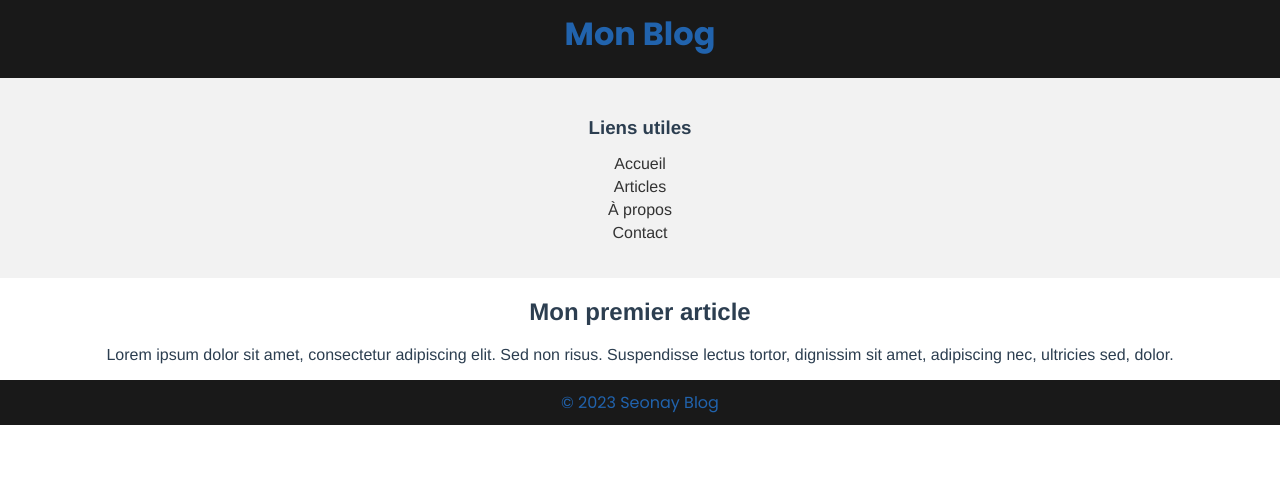
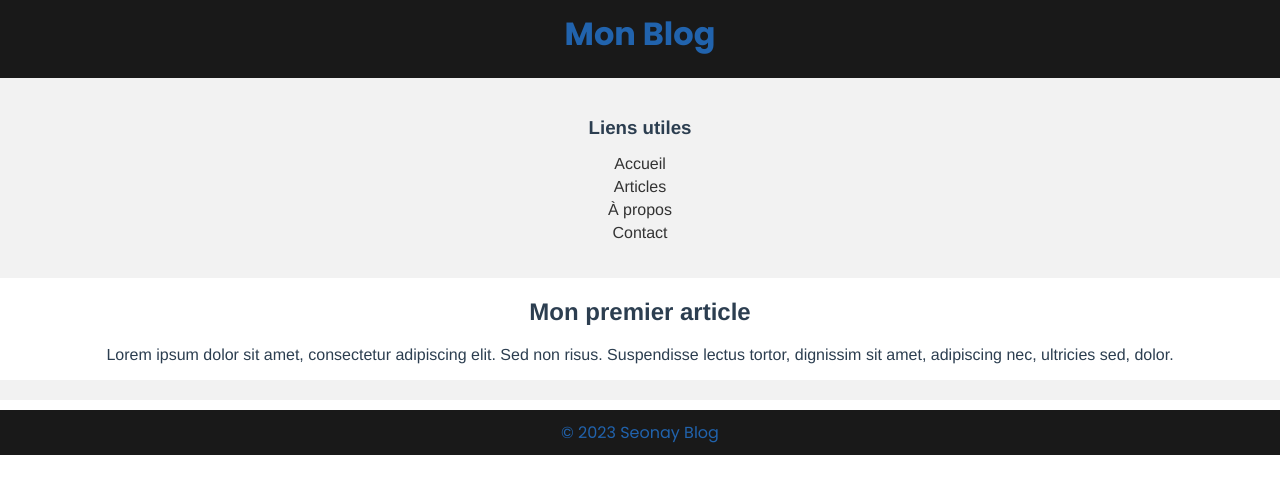
Before and after one commit to D-Seonay/ProjetBlog, a Vue app: page / in a window 1280 px wide. Shown: the top 494 px of the page. Built offline with nearby package versions, Linux system fonts and the light colour scheme.

Commit message:
Add CommentComponent to ArticleComponent

```diff
--- a/src/components/ArticleComponent.vue
+++ b/src/components/ArticleComponent.vue
@@ -1,17 +1,19 @@
 <template>
-
     <h2>{{ article.title }}</h2>
     <p>{{ article.content }}</p>
-
+    <CommentComponent v-bind:comment="article.comment" />
 </template>
 
 <script>
+import CommentComponent from './CommentComponent.vue';
 
-    export default {
-        name: 'ArticleComponent',
-        props: {
-            article: Object
-        }
+export default {
+    name: 'ArticleComponent',
+    components: {
+        CommentComponent
+    },
+    props: {
+        article: Object
     }
-
+}
 </script>
```
